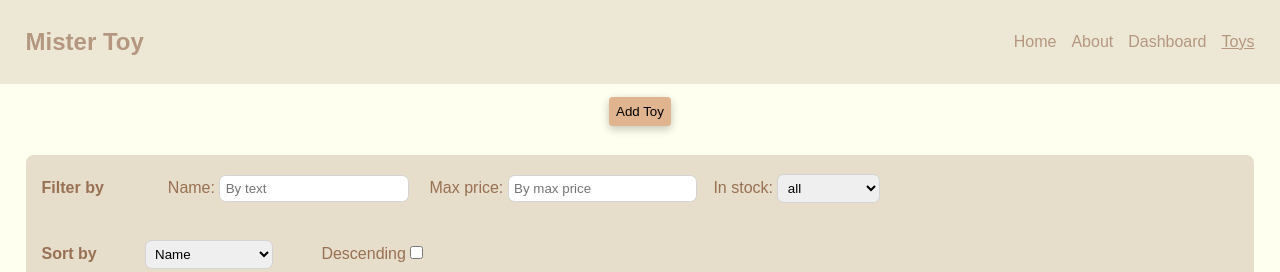
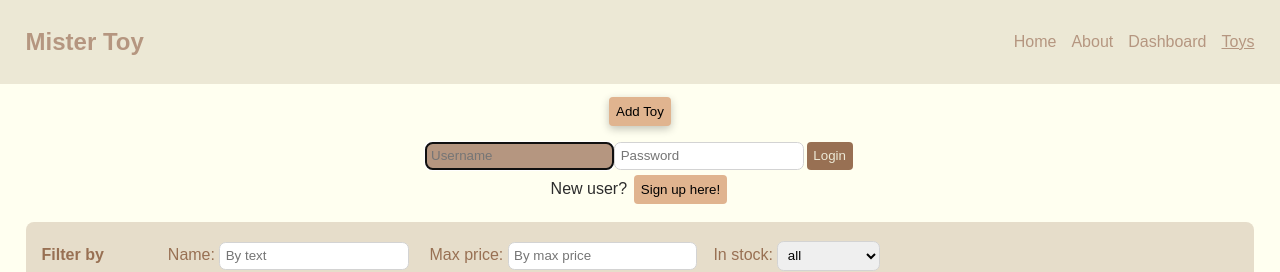
Before and after one commit to yotvat/mistertoy-frontend, a React (Vite) app: page /toy in a window 1280 px wide. Shown: the top 272 px of the page. Built offline with nearby package versions, Linux system fonts and the light colour scheme; no server answers; a web font is replaced by a local one.

Commit message:
Add front support for user

```diff
--- a/src/assets/style/base/base.css
+++ b/src/assets/style/base/base.css
@@ -51,3 +51,7 @@ a.active {
 button:hover{
   cursor: pointer;
 }
+
+pre{
+  font-family: Arial, Helvetica, sans-serif;
+}
--- /dev/null
+++ b/src/assets/style/cmps/LoginSignup.css
@@ -0,0 +1,29 @@
+.login-actions button{
+    background-color: var(--clr2bg-light);
+    padding: .5em;
+    border: none;
+    border-radius: .3em;
+    margin:.2em
+}
+
+.login-actions button:hover{
+    background-color: var(--clr4bg);
+    color: var(--clr1);
+}
+
+
+.login-actions a{
+    font-family: Arial, Helvetica, sans-serif;
+}
+
+.login-signup-btn, .logout-btn{
+    background-color: var(--clr2bg-light);
+    padding: .5em;
+    border: none;
+    border-radius: .3em;
+    margin:.2em
+}
+.login-signup-btn, .logout-btn:hover{
+    background-color: var(--clr4bg);
+    color: var(--clr1);
+}
--- a/src/assets/style/main.css
+++ b/src/assets/style/main.css
@@ -19,6 +19,7 @@
 @import 'cmps/toy-sort.css';
 @import 'cmps/toy-details.css';
 @import 'cmps/toy-edit.css';
+@import 'cmps/LoginSignup.css';
 
 
 
--- /dev/null
+++ b/src/cmps/LoginForm.jsx
@@ -0,0 +1,49 @@
+import { useState } from "react"
+import { userService } from "../services/user.service"
+
+
+export function LoginForm({ onLogin, isSignup }) {
+    const [credentials, setCredentials] = useState(userService.getEmptyCredentials())
+
+    function handleChange({ target }) {
+        const { name: field, value } = target
+        setCredentials(prevCreds => ({ ...prevCreds, [field]: value }))
+    }
+
+    function handleSubmit(ev) {
+        ev.preventDefault()
+        onLogin(credentials)
+    }
+
+    return (
+        <form className="login-form" onSubmit={handleSubmit}>
+            <input
+                type="text"
+                name="username"
+                value={credentials.username}
+                placeholder="Username"
+                onChange={handleChange}
+                required
+                autoFocus
+            />
+            <input
+                type="password"
+                name="password"
+                value={credentials.password}
+                placeholder="Password"
+                onChange={handleChange}
+                required
+                autoComplete="off"
+            />
+            {isSignup && <input
+                type="text"
+                name="fullname"
+                value={credentials.fullname}
+                placeholder="Full name"
+                onChange={handleChange}
+                required
+            />}
+            <button className="login-signup-btn">{isSignup ? 'Signup' : 'Login'}</button>
+        </form>
+    )
+}
--- /dev/null
+++ b/src/cmps/LoginSignup.jsx
@@ -0,0 +1,47 @@
+import { useState } from "react"
+import { LoginForm } from "./LoginForm"
+import { login, signup } from "../store/actions/user.actions"
+import { showErrorMsg } from "../services/event-bus.service"
+
+
+export function LoginSignup() {
+    const [isSignup, setIsSignUp] = useState(false)
+
+    function onLogin(credentials) {
+        isSignup ? _signup(credentials) : _login(credentials)
+    }
+
+    async function _login(credentials) {
+        try {
+            await login(credentials)
+            console.log('loggedInSuccessfully');
+        } catch (err) {
+            showErrorMsg('big balagan', err)
+        }
+    }
+
+    async function _signup(credentials) {
+        try {
+            await signup(credentials)
+        } catch (err) {
+            showErrorMsg('Oops try again')
+        }
+    }
+
+    return (
+        <div className="login-page">
+            <LoginForm
+                onLogin={onLogin}
+                isSignup={isSignup}
+            />
+            <div className="login-actions">
+                <a href="#" onClick={() => setIsSignUp(!isSignup)}>
+                    {isSignup ?
+                        <span>Already a member <button>Login</button></span> :
+                        <span>New user? <button>Sign up here!</button></span>
+                    }
+                </a >
+            </div>
+        </div >
+    )
+}
--- a/src/cmps/PriceChart.jsx
+++ b/src/cmps/PriceChart.jsx
@@ -8,7 +8,7 @@ ChartJS.register(ArcElement, Tooltip, Legend);
 
 export function PriceChart() {
     const toys = useSelector(storeState => storeState.toyModule.toys)
-    if (!toys) return
+    if (!toys) return <h1>no data</h1>
     const labels = toyService.getLabels()
     const pricePerLabelMap = toyService.calcAvgPricePerLabel(toys, labels)
 
--- a/src/pages/ToyIndex.jsx
+++ b/src/pages/ToyIndex.jsx
@@ -7,6 +7,8 @@ import { Link } from "react-router-dom"
 import { ToyFilter } from "../cmps/ToyFilter"
 import { ToyList } from "../cmps/ToyList"
 import { ToySort } from "../cmps/ToySort"
+import { LoginSignup } from "../cmps/LoginSignup"
+import { logout } from "../store/actions/user.actions"
 
 
 export function ToyIndex() {
@@ -14,6 +16,7 @@ export function ToyIndex() {
     const filterBy = useSelector(storeState => storeState.toyModule.filterBy)
     const sortBy = useSelector(storeState => storeState.toyModule.sortBy)
     const isLoading = useSelector(storeState => storeState.toyModule.isLoading)
+    const loggedInUser = useSelector(storeState => storeState.userModule.loggedInUser)
 
     useEffect(() => {
         loadToys()
@@ -40,10 +43,24 @@ export function ToyIndex() {
             })
     }
 
+    async function onLogout() {
+        try {
+            await logout()
+            showSuccessMsg('logged out')
+        } catch (err) {
+            showErrorMsg('OOPs try again')
+        }
+    }
+
     return (
         <div className="toy-index">
             <main>
+                {loggedInUser && <button className="logout-btn" onClick={onLogout}>Logout</button>}
                 <Link to="/toy/edit"><button className="add-btn">Add Toy</button></Link>
+                {!loggedInUser && <LoginSignup />}
+                {loggedInUser && <pre>hello, <span>{loggedInUser.fullname} ,What would you like to do today?</span>
+
+                </pre>}
                 <section className="filter-sort">
 
                     <ToyFilter
--- a/src/store/actions/user.actions.js
+++ b/src/store/actions/user.actions.js
@@ -1,6 +1,6 @@
 import { userService } from "../../services/user.service.js"
-import { CLEAR_CART } from "../reducers/toy.reducer.js"
-import { SET_USER, SET_USER_SCORE } from "../reducers/user.reducer.js"
+// import { CLEAR_CART } from "../reducers/toy.reducer.js"
+import { SET_USER } from "../reducers/user.reducer.js"
 import { store } from "../store.js"
 
 export function login(credentials) {
@@ -35,14 +35,14 @@ export function logout(credentials) {
         })
 }
 
-export function checkout(diff) {
-    return userService.updateScore(-diff)
-        .then((newScore) => {
-            store.dispatch({ type: CLEAR_CART })
-            store.dispatch({ type: SET_USER_SCORE, score: newScore })
-        })
-        .catch((err) => {
-            console.log('user actions -> Cannot checkout', err)
-            throw err
-        })
-}
+// export function checkout(diff) {
+//     return userService.updateScore(-diff)
+//         .then((newScore) => {
+//             store.dispatch({ type: CLEAR_CART })
+//             store.dispatch({ type: SET_USER_SCORE, score: newScore })
+//         })
+//         .catch((err) => {
+//             console.log('user actions -> Cannot checkout', err)
+//             throw err
+//         })
+// }
--- a/src/store/reducers/user.reducer.js
+++ b/src/store/reducers/user.reducer.js
@@ -4,7 +4,7 @@ import { userService } from "../../services/user.service.js"
 
 //* User
 export const SET_USER = 'SET_USER'
-export const SET_USER_SCORE = 'SET_USER_SCORE'
+// export const SET_USER_SCORE = 'SET_USER_SCORE'
 
 
 const initialState = {
@@ -19,9 +19,9 @@ export function userReducer(state = initialState, action = {}) {
                 ...state,
                 loggedInUser: action.user
             }
-        case SET_USER_SCORE:
-            const loggedInUser = { ...state.loggedInUser, score: action.score }
-            return { ...state, loggedInUser }
+        // case SET_USER_SCORE:
+        //     const loggedInUser = { ...state.loggedInUser, score: action.score }
+        //     return { ...state, loggedInUser }
         default:
             return state;
     }
```
